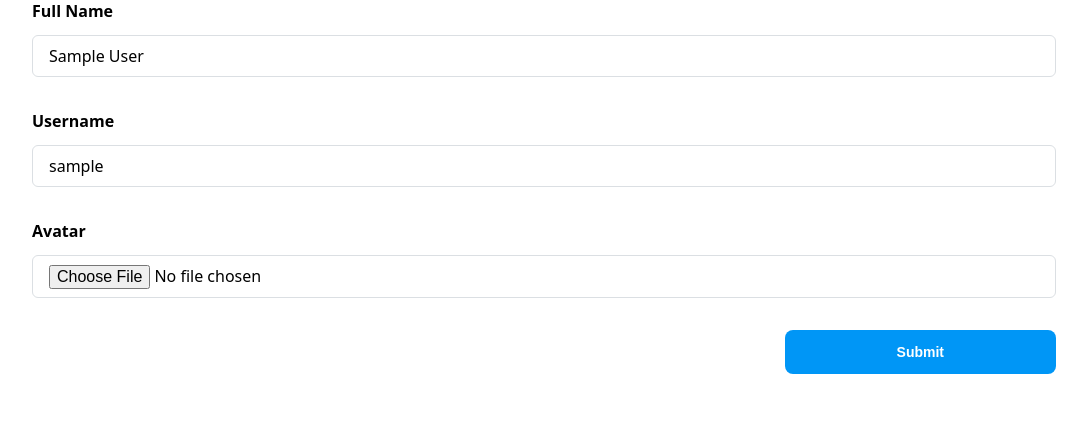
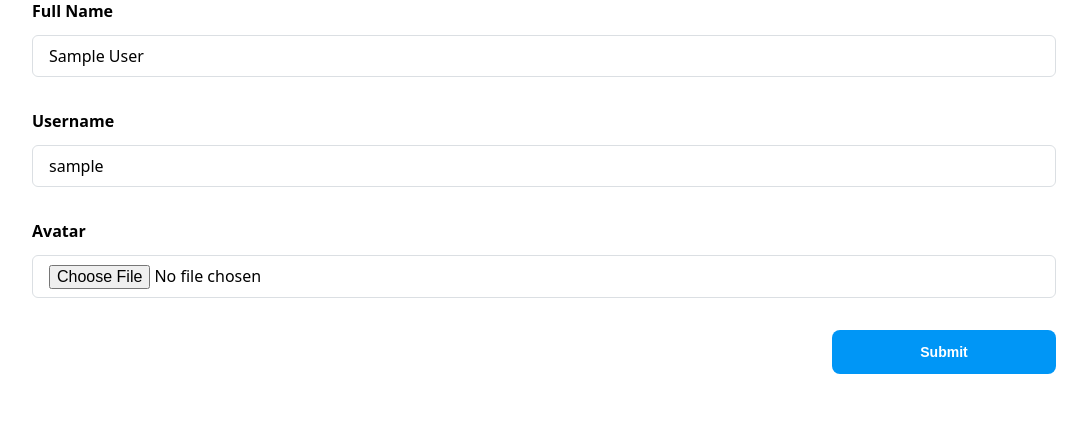
Before and after one commit to fluchtens/camagru, a PHP site: page /settings in a window 1280 px wide. Shown: the part 159-590 px from the top of the page, without its empty margins (96-1183 px from the left). Run offline with PHP 8.4, Linux system fonts and the light colour scheme; the visitor is signed in with stand-in values (Sample User, id 1); tables that the repository leaves empty hold one stand-in row (values such as "Sample post"); grey boxes marked "Sample" are stand-in pictures.

Commit message:
fix settings css

```diff
--- a/src/styles/settings.css
+++ b/src/styles/settings.css
@@ -58,14 +58,11 @@
   font-weight: 400;
 }
 
-.settins button[type="submit"] {
-  padding: 0.5rem 1rem;
-  background: #0096f6;
-}
-
 .settings button[type="submit"] {
+  max-width: 14rem;
+  width: 100%;
   margin-left: auto;
-  padding: 0.75rem 7rem;
+  padding: 0.75rem;
   border: none;
   border-radius: 0.5rem;
   background: #0096f6;
```
